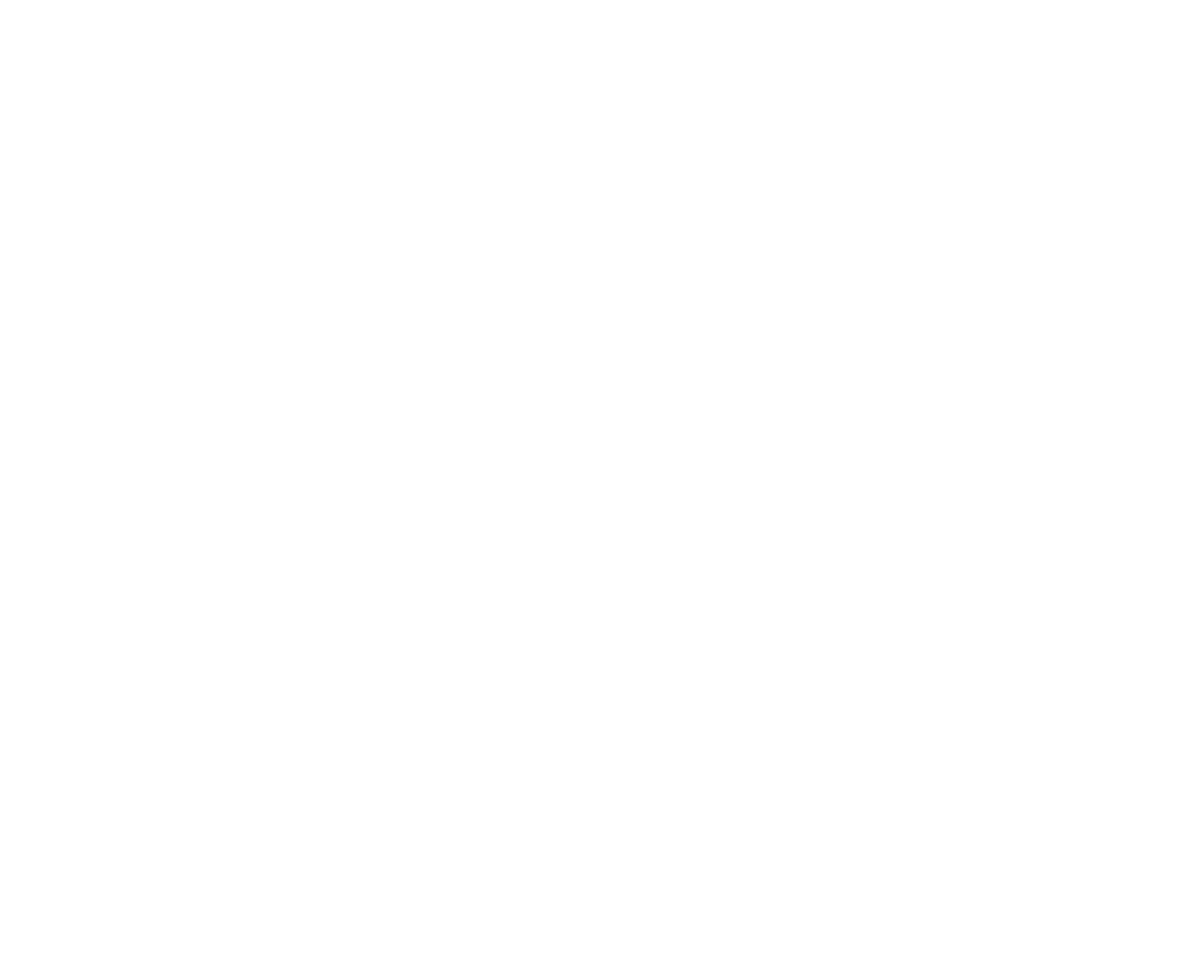
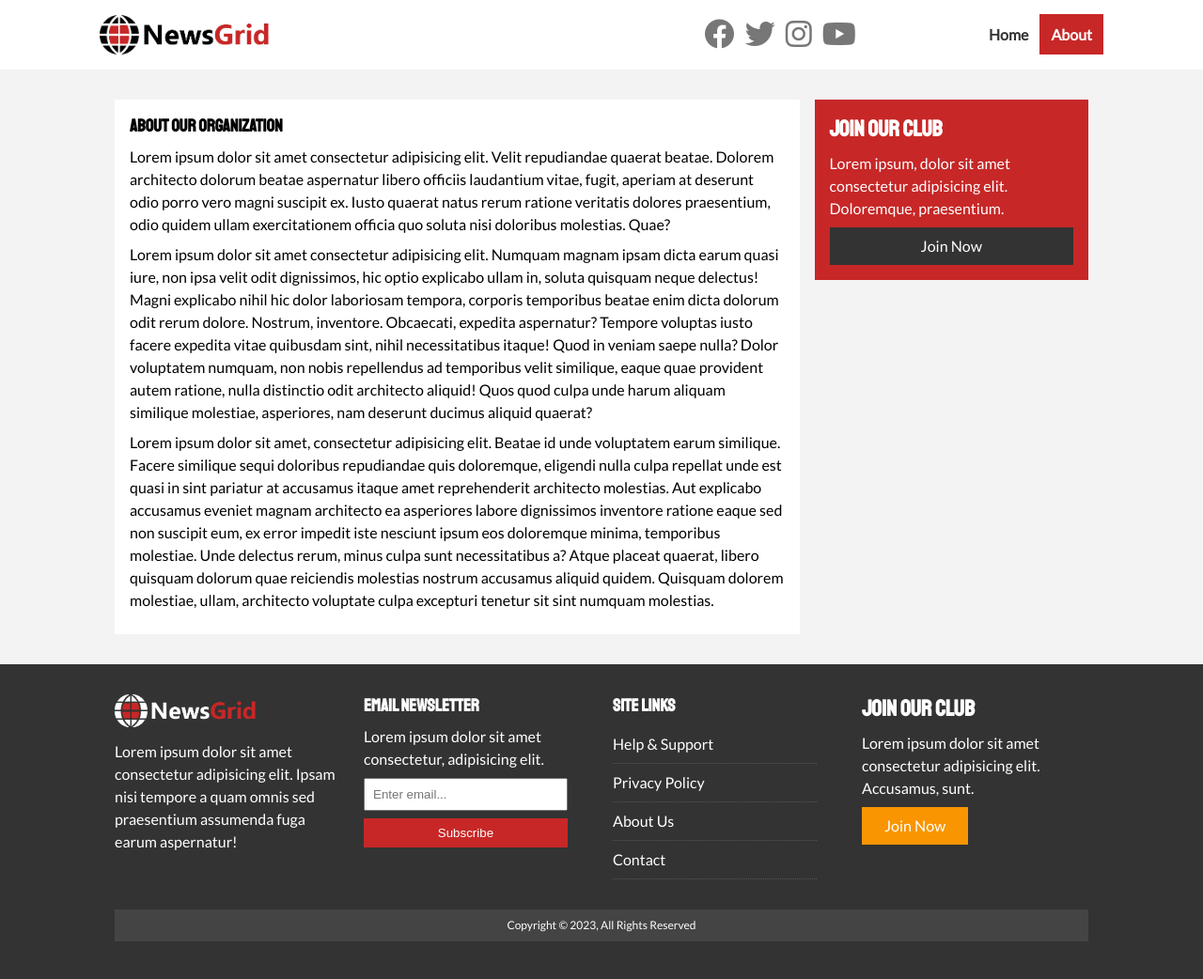
Before and after one commit to shahrokh-t/news-grid, a plain HTML site: page about.html in a window 1280 px wide. Shown: the whole page at 94% size. Before the commit the page ends 800 px from the top, so only its background shows below. Drawn offline with Linux system fonts and the light colour scheme.

Commit message:
add about page

```diff
--- a/about.html
+++ b/about.html
@@ -0,0 +1,112 @@
+<!DOCTYPE html>
+<html lang="en">
+  <head>
+    <meta charset="UTF-8" />
+    <meta http-equiv="X-UA-Compatible" content="IE=edge" />
+    <meta name="viewport" content="width=device-width, initial-scale=1.0" />
+    <link rel="shortcut icon" type="image/x-icon" href="favicon.ico" />
+    <link
+      rel="stylesheet"
+      href="https://cdnjs.cloudflare.com/ajax/libs/font-awesome/6.4.0/css/all.min.css"
+      integrity="sha512-iecdLmaskl7CVkqkXNQ/ZH/XLlvWZOJyj7Yy7tcenmpD1ypASozpmT/E0iPtmFIB46ZmdtAc9eNBvH0H/ZpiBw=="
+      crossorigin="anonymous"
+      referrerpolicy="no-referrer"
+    />
+    <link rel="preconnect" href="https://fonts.googleapis.com" />
+    <link rel="preconnect" href="https://fonts.gstatic.com" crossorigin />
+    <link
+      href="https://fonts.googleapis.com/css2?family=Lato&family=Staatliches&display=swap"
+      rel="stylesheet"
+    />
+    <link rel="stylesheet" href="css/style.css" />
+    <link
+      rel="stylesheet"
+      media="screen and (max-width: 768px)"
+      href="css/mobile.css"
+    />
+
+    <title>News Grid | About</title>
+  </head>
+  <body>
+    <nav id="main-nav">
+      <div class="container">
+        <img src="img/logo.png" alt="News Grid" class="logo" />
+        <div class="social">
+          <a href="https://facebook.com" target="_blank"
+            ><i class="fab fa-facebook fa-2x"></i
+          ></a>
+          <a href="https://twitter.com" target="_blank"
+            ><i class="fab fa-twitter fa-2x"></i
+          ></a>
+          <a href="https://instagram.com" target="_blank"
+            ><i class="fab fa-instagram fa-2x"></i
+          ></a>
+          <a href="https://youtube.com" target="_blank"
+            ><i class="fab fa-youtube fa-2x"></i
+          ></a>
+        </div>
+        <ul>
+          <li><a href="index.html">Home</a></li>
+          <li><a href="about.html" class="current">About</a></li>
+        </ul>
+      </div>
+    </nav>
+
+    <section id="about">
+        <div class="container">
+            <div class="page-container">
+                <article class="card">
+                    <h1 class="l-heading">About Our Organization</h1>
+                    <p>Lorem ipsum dolor sit amet consectetur adipisicing elit. Velit repudiandae quaerat beatae. Dolorem architecto dolorum beatae aspernatur libero officiis laudantium vitae, fugit, aperiam at deserunt odio porro vero magni suscipit ex. Iusto quaerat natus rerum ratione veritatis dolores praesentium, odio quidem ullam exercitationem officia quo soluta nisi doloribus molestias. Quae?</p>
+                    <p>Lorem ipsum dolor sit amet consectetur adipisicing elit. Numquam magnam ipsam dicta earum quasi iure, non ipsa velit odit dignissimos, hic optio explicabo ullam in, soluta quisquam neque delectus! Magni explicabo nihil hic dolor laboriosam tempora, corporis temporibus beatae enim dicta dolorum odit rerum dolore. Nostrum, inventore. Obcaecati, expedita aspernatur? Tempore voluptas iusto facere expedita vitae quibusdam sint, nihil necessitatibus itaque! Quod in veniam saepe nulla? Dolor voluptatem numquam, non nobis repellendus ad temporibus velit similique, eaque quae provident autem ratione, nulla distinctio odit architecto aliquid! Quos quod culpa unde harum aliquam similique molestiae, asperiores, nam deserunt ducimus aliquid quaerat?</p>
+                    <p>Lorem ipsum dolor sit amet, consectetur adipisicing elit. Beatae id unde voluptatem earum similique. Facere similique sequi doloribus repudiandae quis doloremque, eligendi nulla culpa repellat unde est quasi in sint pariatur at accusamus itaque amet reprehenderit architecto molestias. Aut explicabo accusamus eveniet magnam architecto ea asperiores labore dignissimos inventore ratione eaque sed non suscipit eum, ex error impedit iste nesciunt ipsum eos doloremque minima, temporibus molestiae. Unde delectus rerum, minus culpa sunt necessitatibus a? Atque placeat quaerat, libero quisquam dolorum quae reiciendis molestias nostrum accusamus aliquid quidem. Quisquam dolorem molestiae, ullam, architecto voluptate culpa excepturi tenetur sit sint numquam molestias.</p>
+                </article>
+                <aside class="card bg-primary">
+                    <h2>Join Our Club</h2>
+                    <p>Lorem ipsum, dolor sit amet consectetur adipisicing elit. Doloremque, praesentium.</p>
+                    <a href="#" class="btn btn-dark btn-block">Join Now</a>
+                </aside>
+            </div>
+        </div>
+    </section>
+
+
+    <!-- Footer -->
+    <footer id="main-footer" class="py-2">
+      <div class="container footer-container">
+        <div>
+          <img src="img/logo_light.png" alt="News Grid" />
+        <p>
+          Lorem ipsum dolor sit amet consectetur adipisicing elit. Ipsam nisi
+          tempore a quam omnis sed praesentium assumenda fuga earum aspernatur!
+        </p>
+      </div>
+      <div>
+        <h3>Email Newsletter</h3>
+        <p>Lorem ipsum dolor sit amet consectetur, adipisicing elit.</p>
+        <form>
+          <input type="email" placeholder="Enter email..." />
+          <input type="submit" value="Subscribe" class="btn btn-primary" />
+        </form>
+      </div>
+        <div>
+          <h3>Site Links</h3>
+          <ul class="list">
+            <li><a href="#">Help & Support</a></li>
+            <li><a href="#">Privacy Policy</a></li>
+            <li><a href="#">About Us</a></li>
+            <li><a href="#">Contact</a></li>
+          </ul>
+        </div>
+        <div>
+          <h2>Join Our Club</h2>
+          <p>Lorem ipsum dolor sit amet consectetur adipisicing elit. Accusamus, sunt.</p>
+          <a href="" class="btn btn-secondary">Join Now</a>
+        </div>
+        <p>
+          Copyright &copy; 2023, All Rights Reserved
+        </p>
+      </div>
+    </footer>
+  </body>
+</html>
--- a/css/style.css
+++ b/css/style.css
@@ -124,7 +124,6 @@ h1, h2, h3, h4, h5, h6 {
     color: #fff;
 }
 
-
 .py-1 { padding: 1.5rem 0; }
 .py-2 { padding: 2rem 0; }
 .py-3 { padding: 3rem 0; }
@@ -140,6 +139,18 @@ h1, h2, h3, h4, h5, h6 {
 
 .list li a:hover {
     color: var(--primary-color) !important;
+}
+
+/* Inner Page Grid Container */
+.page-container {
+    display: grid;
+    grid-template-columns: 5fr 2fr;
+    gap: 1rem;
+    margin: 2rem 0;
+}
+
+.page-container > *:first-child {
+    grid-row: 1 / span 3
 }
 
 /* Navigation */
```
